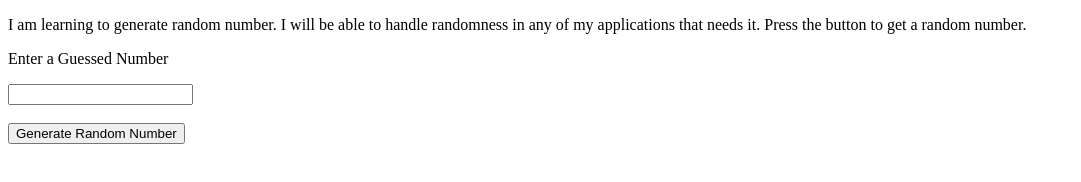
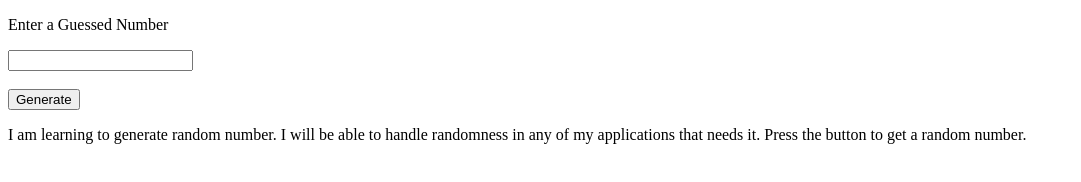
Before and after one commit to acciojob/Hot-or-Cold-Part-I-amitgupta8, a website: page main.html in a window 1280 px wide. Shown: the whole page, without its empty margins (0-1081 px from the left). Drawn offline with Linux system fonts and the light colour scheme.

Commit message:
created a submission

```diff
--- a/main.html
+++ b/main.html
@@ -4,17 +4,16 @@
 </head>
 <body>
 	<!-- p tag -->
-	<p id="main">
-		I am learning to generate random number. I will be able to handle randomness in any of my applications that needs it. Press the button to get a random number.
-	</p>
     <p id = "user">Enter a Guessed Number </p>
     <input id= "guess"></input><br><br>
 	<!-- button -->
-
-	<button id="btn" onclick="randomNumGenerator()">Generate Random Number</button>
+	<button id="btn" onclick="GenerateRandom()">Generate</button>
+    <!-- p tag -->
+	<p id="main">I am learning to generate random number. I will be able to handle randomness in any of
+		my applications that needs it. Press the button to get a random number.
+	</p>
 
 	<p id="num"></p>
-    <!-- p tag -->
     <p id = "respond"></p>  <!-- This is the respone (Hot or Cold) -->
     <script type="text/javascript" src="./script.js">  <!-- Write the logic in script.js -->
 </script>
--- a/script.js
+++ b/script.js
@@ -1,19 +1,14 @@
-var randomNum;
-var input;
-function randomNumGenerator(){
-	randomNum = Math.floor(Math.random()*41) - 20;
-	document.getElementById("num").innerHTML = randomNum;
-	guessName();
-	print();
-}
-function guessName() {
-	input = parseInt(document.getElementById("guess").value);
-}
-function print(){
-	if(Math.abs(randomNum - input) <= 5){
-		document.getElementById("respond").innerHTML = "Hot";
+//your code here
+function GenerateRandom(){
+	let x=Math.floor((Math.random() * 20) + 1);
+	document.getElementById("num").innerHTML=x;
+	let generatedValue=document.getElementById("num").innerHTML;
+	let guessedValue=document.getElementById("guess").value;
+	if(Math.abs(generatedValue-guessedValue)==0)
+	{
+		document.getElementById("respond").innerHTML="Hot";
 	}
 	else{
-		document.getElementById("respond").innerHTML = "Cold";
+		document.getElementById("respond").innerHTML="Cold";
 	}
 }
```
